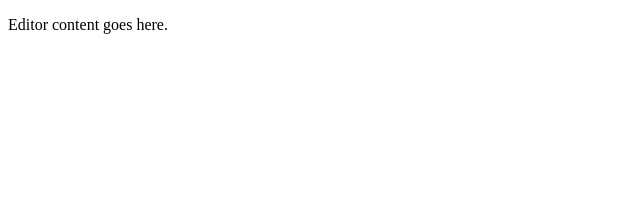
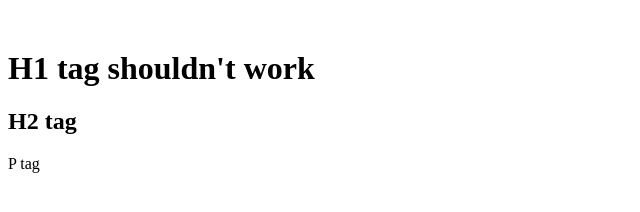
Before and after one commit to nickmanning214/inc-ckeditor5, a website: page index.html in a window 1280 px wide. Shown: the whole page, without its empty margins (0-640 px from the left). Drawn offline with Linux system fonts and the light colour scheme.

Commit message:
Add h2 functionality

```diff
--- a/index.html
+++ b/index.html
@@ -3,10 +3,17 @@
     <head>
         <meta charset="utf-8">
         <title>CKEditor 5 Framework – Quick start</title>
+        <style>
+            body{
+                margin-top:50px;
+            }
+        </style>
     </head>
     <body>
         <div id="editor">
-            <p>Editor content goes here.</p>
+            <h1>H1 tag shouldn't work</h1>
+            <h2>H2 tag</h2>
+            <p>P tag</p>
         </div>
 
         <script src="dist/bundle.js"></script>
--- a/package.json
+++ b/package.json
@@ -13,6 +13,7 @@
     "@ckeditor/ckeditor5-dev-utils": "^11.0.1",
     "@ckeditor/ckeditor5-editor-inline": "^11.0.1",
     "@ckeditor/ckeditor5-essentials": "^10.1.2",
+    "@ckeditor/ckeditor5-heading": "^10.1.0",
     "@ckeditor/ckeditor5-paragraph": "^10.0.3",
     "@ckeditor/ckeditor5-theme-lark": "^11.1.0",
     "postcss-loader": "^3.0.0",
```
Also changed, not shown: app.js (+12 -2 lines), 1 other file.
